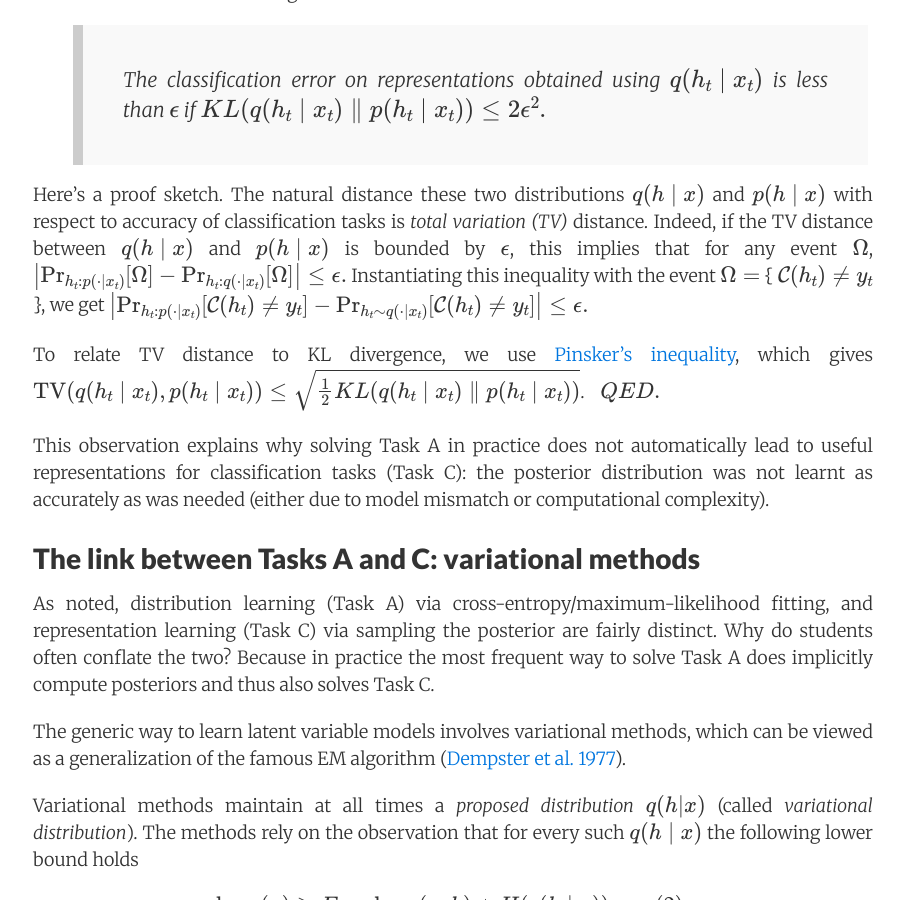
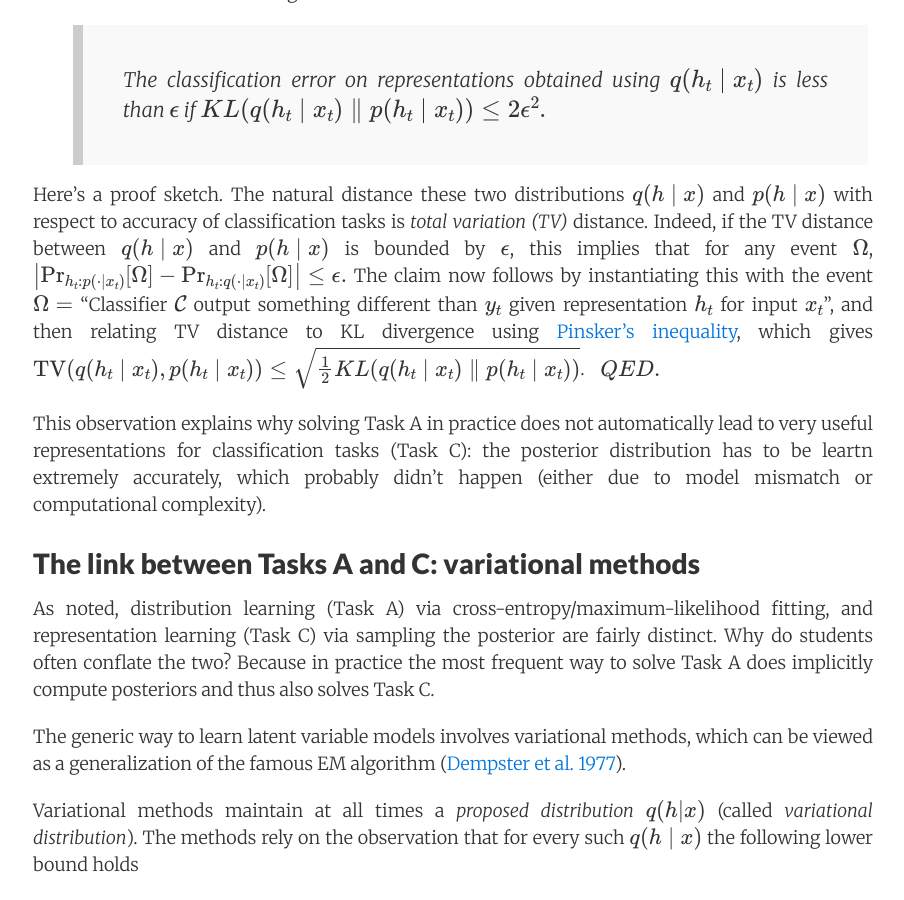
Before and after one commit to offconvex/offconvex.github.io, a Jekyll site: the page built from _posts/2017-06-27-unsupervised1.md, in a window 1280 px wide and 900 px high, scrolled down 3664 px. Shown: the whole window, without its empty margins (187-1091 px from the left). Built offline with Jekyll 4.4.1, drawn with Linux system fonts in a browser that asks for light colours; nearby versions of some CDN libraries; formulas are drawn with MathJax 3; comment, search, counter and statistics services are not loaded.

Commit message:
Update 2017-06-27-unsupervised1.md

```diff
--- a/_posts/2017-06-27-unsupervised1.md
+++ b/_posts/2017-06-27-unsupervised1.md
@@ -82,11 +82,9 @@ How close must $q(h \mid x)$ and $p(h \mid x)$ be to let us conclude this? We wi
 
 Here's a proof sketch.   The natural distance these two distributions $q(h \mid x)$ and $p(h \mid x)$ with respect to accuracy of classification tasks is *total variation (TV)* distance. Indeed, if the TV distance between $q(h\mid x)$ and $p(h \mid x)$ is bounded by $\epsilon$, this implies that for any event $\Omega$,
 $$\left|\Pr_{h_t : p(\cdot \mid x_t)}[\Omega] - \Pr_{h_t : q(\cdot \mid x_t)}[\Omega]\right| \leq \epsilon .$$
-Instantiating this inequality with the event $\Omega = $ { $\mathcal{C}(h_t) \neq y_t$ }, we get $$\left|\Pr_{h_t : p(\cdot \mid x_t)}[\mathcal{C}(h_t) \neq y_t] - \Pr_{h_t \sim q(\cdot \mid x_t)}[\mathcal{C}(h_t) \neq y_t]\right| \leq \epsilon.$$
+The claim now follows by instantiating this with the event $\Omega = $  "Classifier $\mathcal{C}$ output something different than $y_t$ given representation $h_t$ for input $x_t$", and then  relating TV distance to KL divergence using [Pinsker's inequality](https://en.wikipedia.org/wiki/Pinsker%27s_inequality), which gives $\mbox{TV}(q(h_t \mid x_t),p(h_t \mid x_t)) \leq  \sqrt{\frac{1}{2} KL(q(h_t \mid x_t) \parallel p(h_t \mid x_t))}$. $~~QED.$
 
-To relate TV distance to KL divergence, we use [Pinsker's inequality](https://en.wikipedia.org/wiki/Pinsker%27s_inequality), which gives $\mbox{TV}(q(h_t \mid x_t),p(h_t \mid x_t)) \leq  \sqrt{\frac{1}{2} KL(q(h_t \mid x_t) \parallel p(h_t \mid x_t))}$. $~~QED.$
-
-This observation explains why solving Task A in practice does not automatically lead to  useful representations for classification tasks (Task C): the posterior distribution was not learnt as accurately as was needed (either due to model mismatch or computational complexity).
+This observation explains why solving Task A in practice does not automatically lead to  very useful representations for classification tasks (Task C): the posterior distribution has to be leartn extremely accurately, which probably didn't happen (either due to model mismatch or computational complexity).
 
 
 ## The  link between Tasks A and C: variational methods
```
